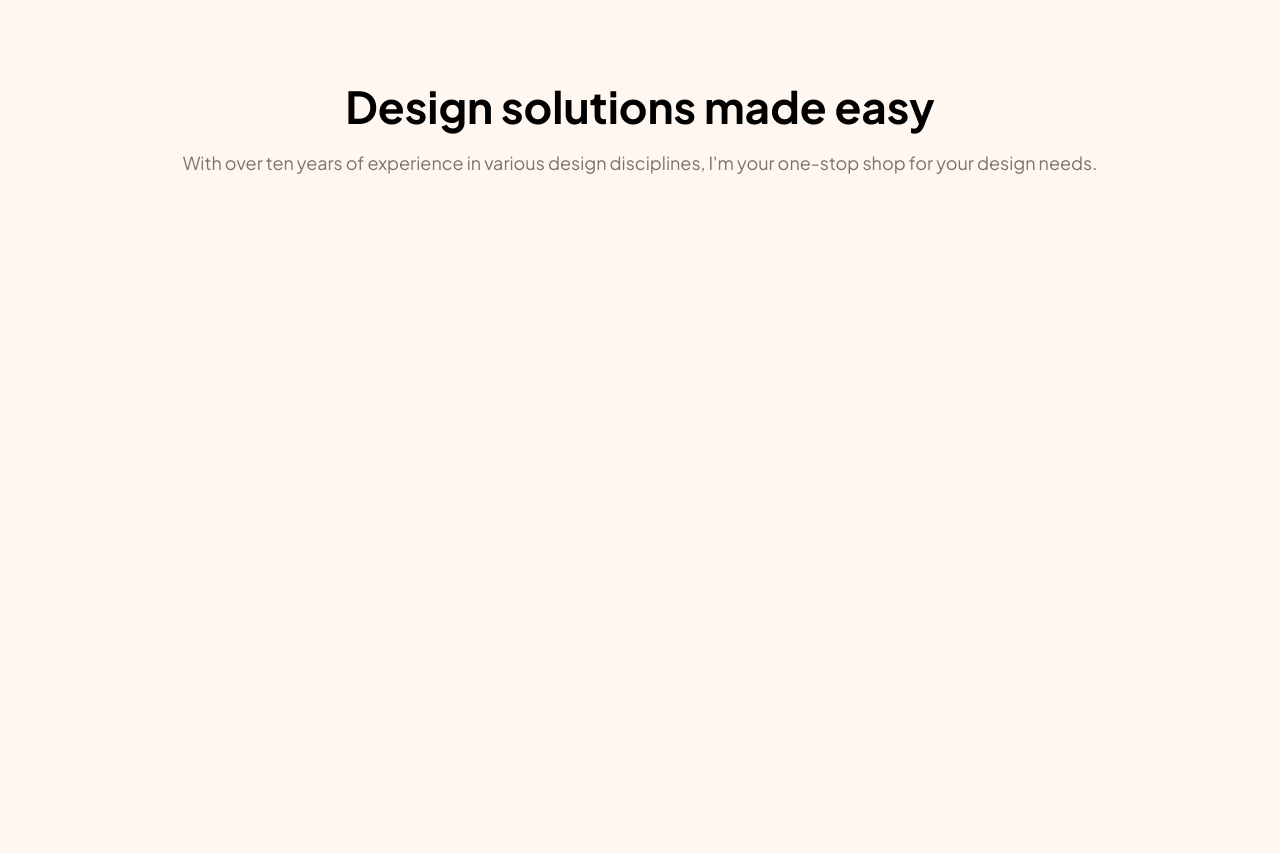
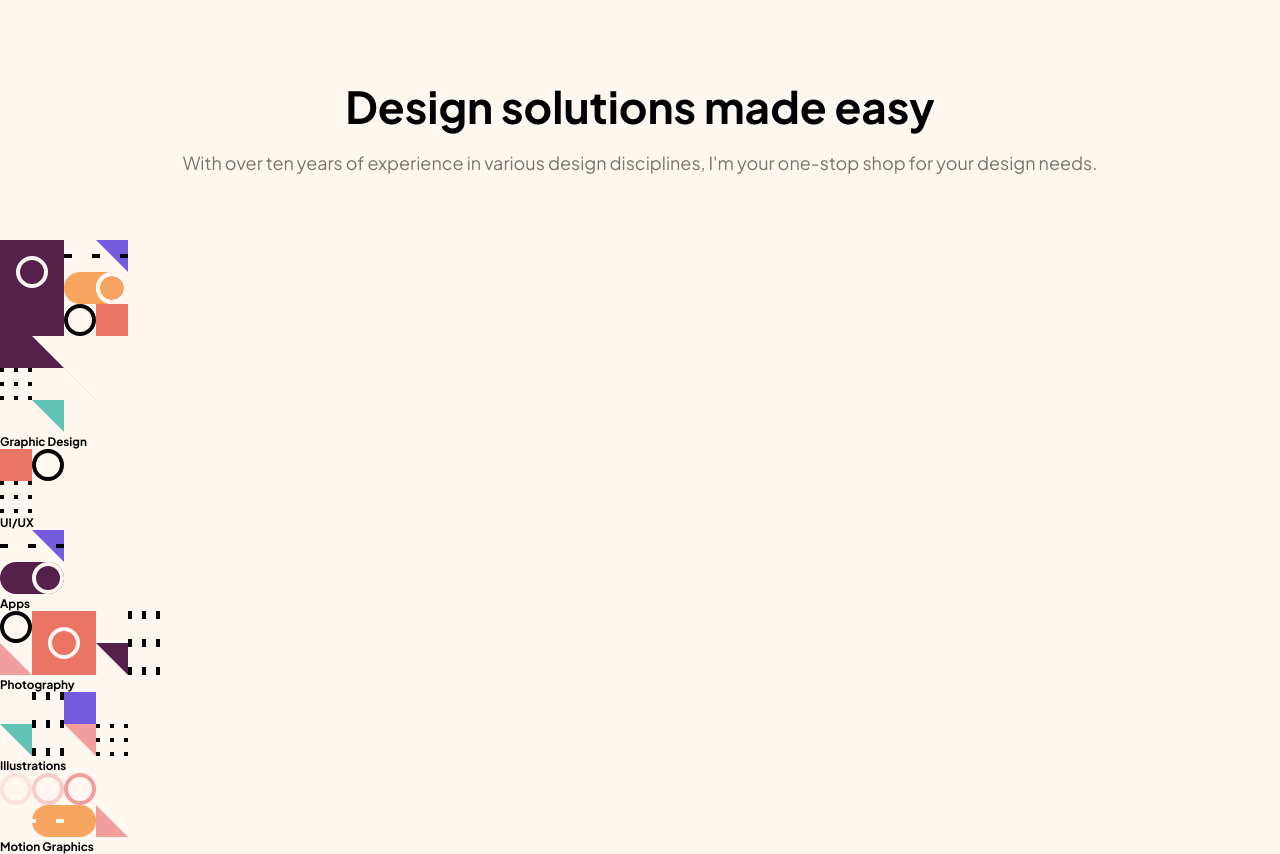
Before and after one commit to EdwardShanahan07/FM-Single-Page-Design-Portfolio, a plain HTML site: page index.html in a window 1280 px wide. Shown: the part 120-974 px from the top of the page. Before the commit the page ends 800 px from the top, so only its background shows below. Drawn offline with Linux system fonts and the light colour scheme.

Commit message:
Add HTML Elements For Skills Patterns

```diff
--- a/index.html
+++ b/index.html
@@ -35,6 +35,56 @@
           your one-stop shop for your design needs.
         </p>
       </section>
+
+      <section id="section-skills">
+        <div class="skill-pattern skill-pattern--1">
+          <img
+            src="./assets/imgs/pattern-graphic-design.svg"
+            alt="Graphic Design Pattern"
+          />
+
+          <h3 class="heading-3">Graphic Design</h3>
+        </div>
+
+        <div class="skill-pattern skill-pattern--2">
+          <img src="./assets/imgs/pattern-ui-ux.svg" alt="UI UX Pattern" />
+
+          <h3 class="heading-3">UI/UX</h3>
+        </div>
+
+        <div class="skill-pattern skill-pattern--3">
+          <img src="./assets/imgs/pattern-apps.svg" alt="Apps Pattern" />
+
+          <h3 class="heading-3">Apps</h3>
+        </div>
+
+        <div class="skill-pattern skill-pattern--4">
+          <img
+            src="./assets/imgs/pattern-photography.svg"
+            alt="Photography Pattern"
+          />
+
+          <h3 class="heading-3">Photography</h3>
+        </div>
+
+        <div class="skill-pattern skill-pattern--5">
+          <img
+            src="./assets/imgs/pattern-illustrations.svg"
+            alt="Illustrations Pattern"
+          />
+
+          <h3 class="heading-3">Illustrations</h3>
+        </div>
+
+        <div class="skill-pattern skill-pattern--6">
+          <img
+            src="./assets/imgs/pattern-motion-graphics.svg"
+            alt="Motion Pattern"
+          />
+
+          <h3 class="heading-3">Motion Graphics</h3>
+        </div>
+      </section>
     </main>
     <!-- Free Consultation
 
```
